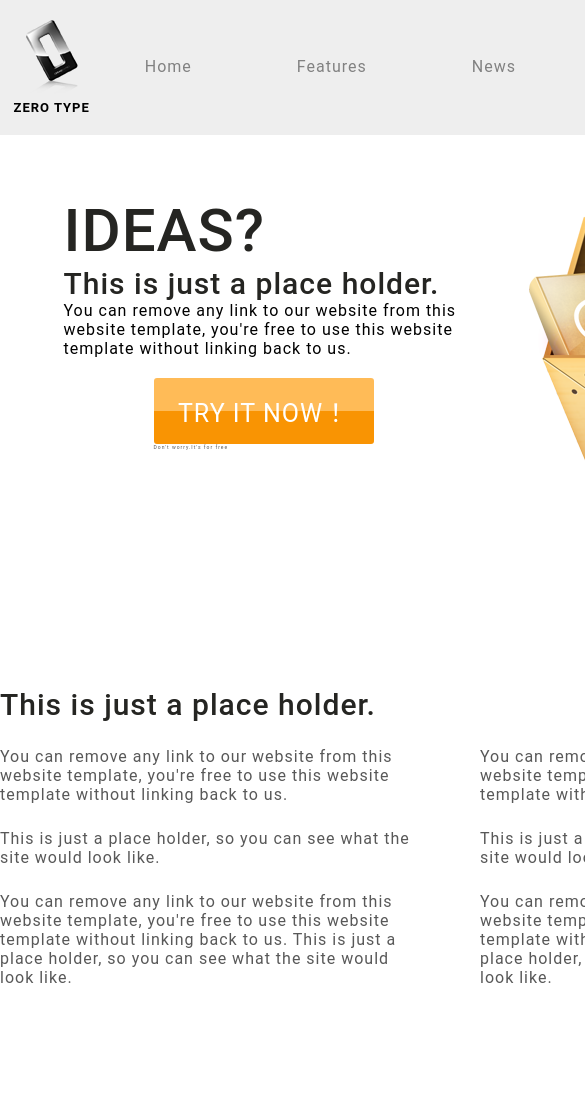
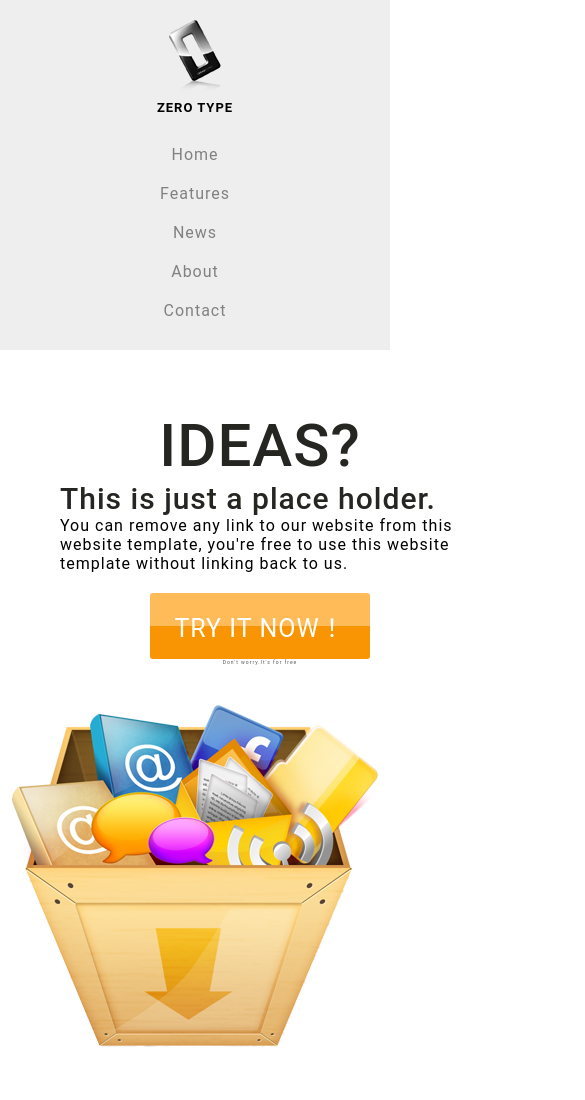
Before and after one commit to NoZ915/T1, a plain HTML site: page index.html in a window 390 px wide. Shown: the top 1100 px of the page, 585 px wide, since content can reach past the window. Drawn offline with Linux system fonts and the light colour scheme.

Commit message:
t1-v3 2nd commit

```diff
--- a/style.css
+++ b/style.css
@@ -5,10 +5,6 @@
   padding:0 auto;
   margin:0 auto;
   /* border: 0.5px solid rgb(236, 211, 64); */
-}
-
-body{
-  min-width: 900px
 }
 
 /* --------header-------- */
@@ -155,3 +151,47 @@ footer div{
   left: 50%;
   transform: translate(-50%,-50%);
 }
+
+@media screen and (max-width: 900px) {
+  .header_title{
+    margin-bottom: 20px;
+  }
+  header nav{
+    display: block;
+  }
+  header a{
+    display: block;
+    padding: 10px;
+  }
+
+  main h2{
+    text-align: center;
+  }
+  main img{
+    margin-top: 40px;
+  }
+  .main_btn-container span{
+    text-align: center;
+  }
+
+  .article_paragraph{
+    columns: 1;
+    max-width: 400px;
+  }
+  article h3{
+    text-align: center;
+  }
+  article p{
+    text-align: justify;
+  }
+
+  footer div{
+    display: inline-block;
+    vertical-align: top;
+  }
+  footer span, footer ul{
+    display: block;
+    margin: 0px;
+    margin-top: 10px;
+  }
+}
```
